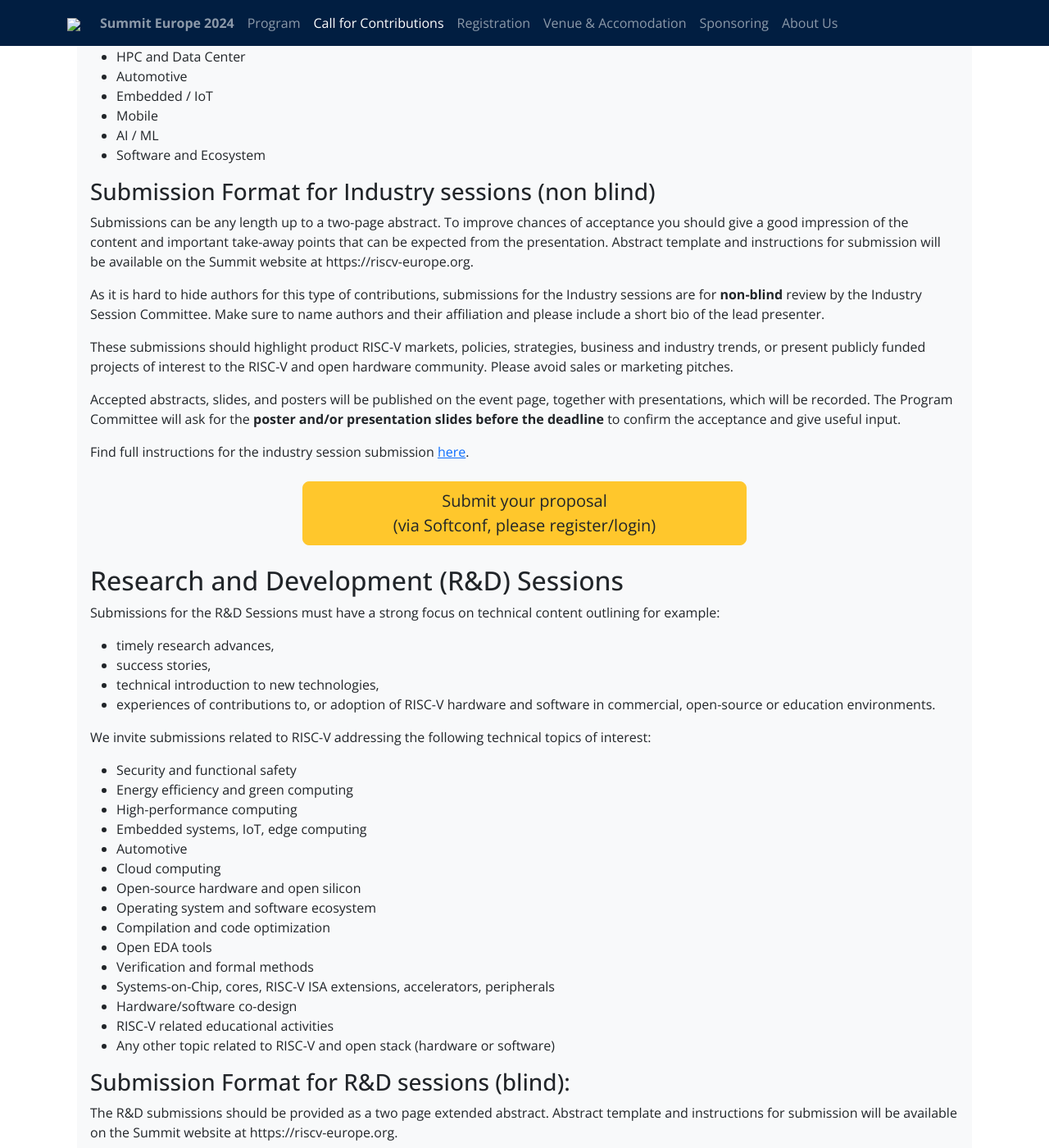
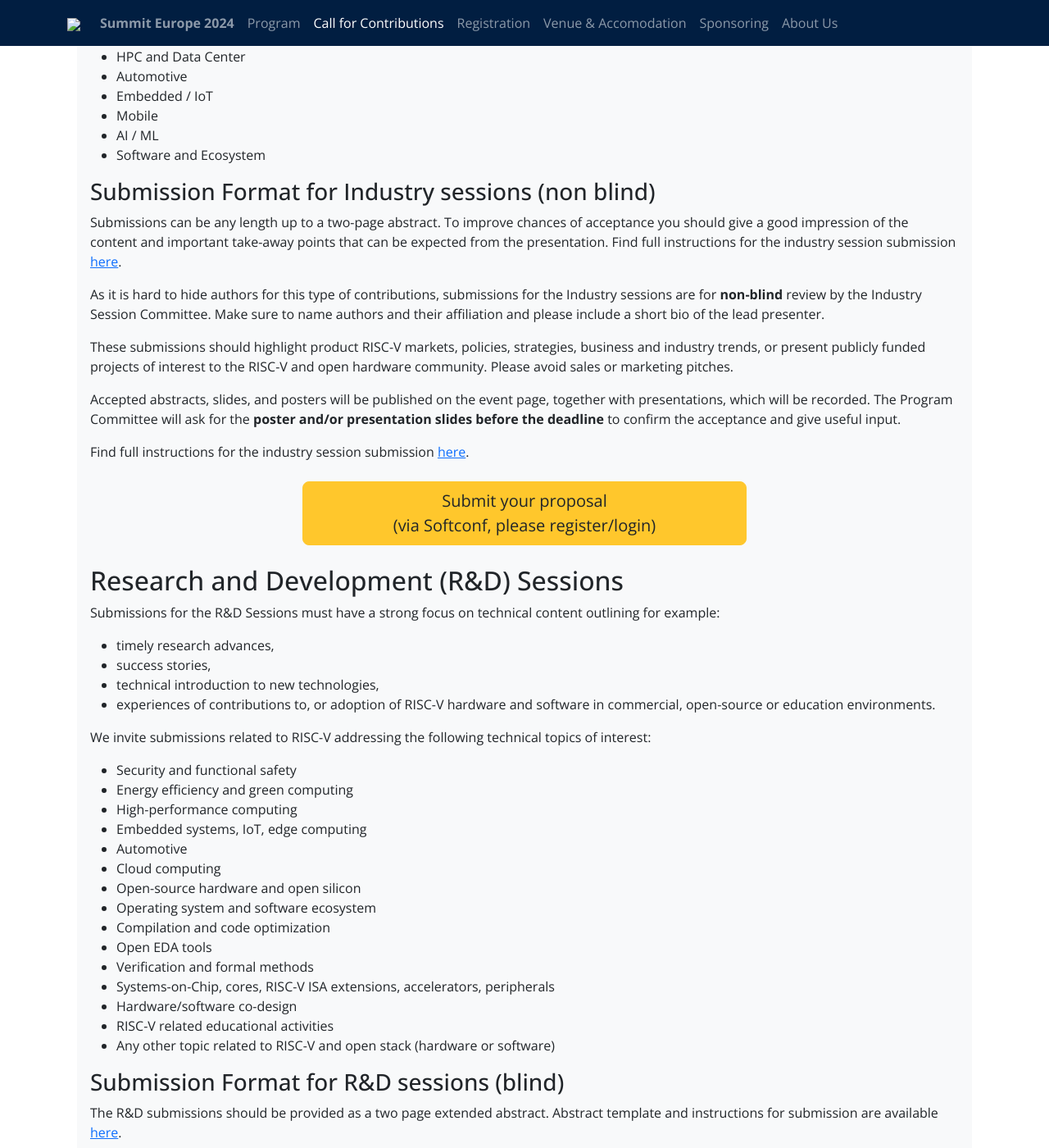
Before and after one commit to riscv-europe/summit-website-development, a Jekyll site: the page built from summit/2024/cfp.md, in a window 1280 px wide and 1400 px high, scrolled down 1523 px. Shown: the whole window at 82% size. Built offline with Jekyll 4.4.1, drawn with Linux system fonts in a browser that asks for light colours.

Commit message:
Fix links to templates

```diff
--- a/summit/2024/cfp.md
+++ b/summit/2024/cfp.md
@@ -90,9 +90,9 @@
 
 Submissions can be any length up to a two-page abstract. To improve chances of
 acceptance you should give a good impression of the content and important
-take-away points that can be expected from the presentation. Abstract template
-and instructions for submission will be available on the Summit website at
-https://riscv-europe.org.
+take-away points that can be expected from the presentation. Find full
+instructions for the industry session submission
+[here](media/Industry_CfP_Europe_2024.pdf).
 
 As it is hard to hide authors for this type of contributions, submissions for
 the Industry sessions are for **non-blind** review by the Industry Session
@@ -143,11 +143,10 @@
 - RISC-V related educational activities
 - Any other topic related to RISC-V and open stack (hardware or software)
 
-### Submission Format for R&D sessions (blind):
+### Submission Format for R&D sessions (blind)
 
 The R&D submissions should be provided as a two page extended abstract. Abstract
-template and instructions for submission will be available on the Summit website
-at https://riscv-europe.org.
+template and instructions for submission are available [here](https://github.com/riscv-europe/riscv-europe-summit-templates).
 
 Submissions for the Research and Development sessions are for *blind review* by
 the Program Committee. Please, do not include any author information in the
```
